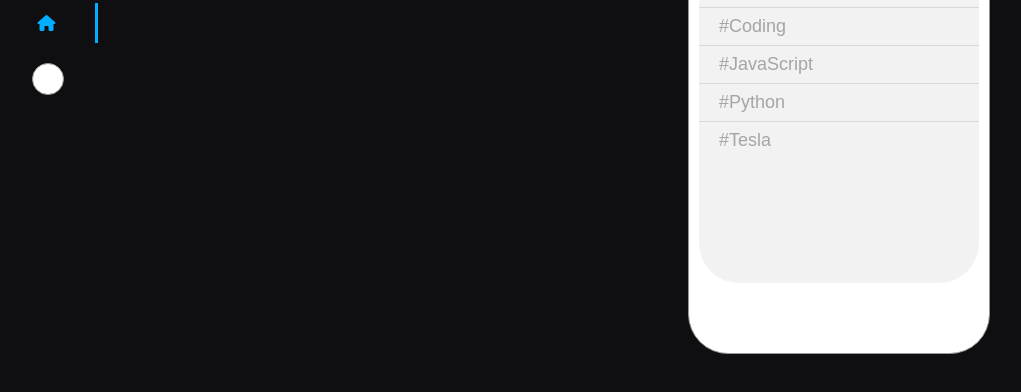
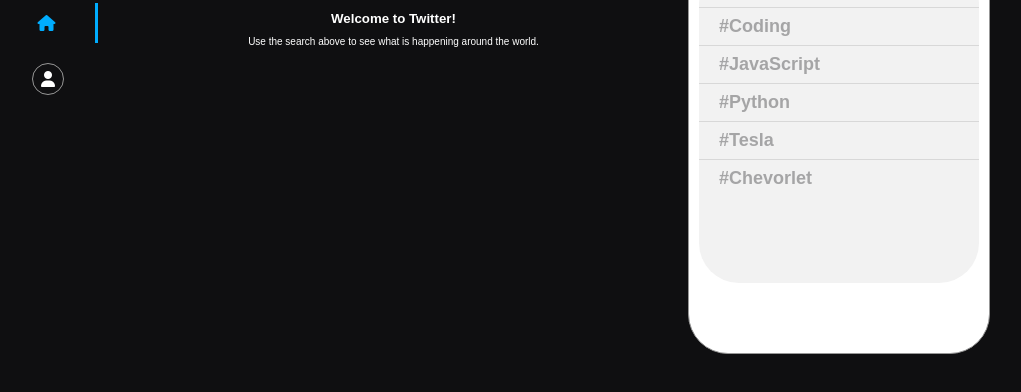
Before and after one commit to jchaparro94/twitterClone, a plain HTML site: page app/index.html in a window 1280 px wide. Shown: the part 78-470 px from the top of the page, without its empty margins (3-1024 px from the left). Drawn offline with nearby package versions, Linux system fonts and the light colour scheme.

Commit message:
finished final styling to the page. Also fixed a bug regarding the video/gif loading function

```diff
--- a/app/index.html
+++ b/app/index.html
@@ -23,7 +23,9 @@
                <i class="fas fa-home"></i>
             </div>
             <div class="profile-container">
-               <div class="profile"></div>
+               <div class="profile">
+                  <i class="fas fa-user"></i>
+               </div>
             </div>
          </div>
       </div>
@@ -34,6 +36,10 @@
             <i class="fas fa-search fa-flip-horizontal" onclick="getTwitterData()"></i>
          </div>
          <div class="tweets-list">
+            <div class="tweets-welcome-message">
+               <h5>Welcome to Twitter!</h5>
+               <p>Use the search above to see what is happening around the world.</p>
+            </div>
             <!-- js code -->
          </div>
          <div class="next-page-container" id="next-page" onclick="onNextPage()">
@@ -50,6 +56,7 @@
                   <li onclick="selectTrend(this)">#JavaScript</lionclick="selectTrend(this)">
                   <li onclick="selectTrend(this)">#Python</li>
                   <li onclick="selectTrend(this)">#Tesla</li>
+                  <li onclick="selectTrend(this)">#Chevorlet</li>
                </ul>
             </div>
          </div>
--- a/app/js/index.js
+++ b/app/js/index.js
@@ -103,16 +103,18 @@
    mediaList.map((media) => {
       if (media.type == "video") {
          videoExists = true;
+         const videoVariant = media.video_info.variants.find((variant)=> variant.content_type == 'video/mp4');
          videoContent += `
          <video controls>
-            <source src="${media.video_info.variants[0].url}" type="video/mp4">
+            <source src="${videoVariant.url}" type="video/mp4">
          </video>
          `
       } else if (media.type == "animated_gif") {
          videoExists = true;
+         const videoVariant = media.video_info.variants.find((variant)=> variant.content_type == 'video/mp4');
          videoContent += `
          <video loop autoplay>
-            <source src="${media.video_info.variants[0].url}" type="video/mp4">
+            <source src="${videoVariant.url}" type="video/mp4">
          </video>
          `
       }
--- a/app/style/style.css
+++ b/app/style/style.css
@@ -2,6 +2,7 @@
 body {
    margin: 0;
    font-family: Arial, Helvetica, sans-serif;
+   background-color: #0f0f11;
 }
 
 .container {
@@ -22,6 +23,10 @@
 .navigation {
    margin-top: 30px;
    color: white;
+   position: fixed;
+   width: 20%;
+   max-width: 100px;
+   min-width: 70px;
 }
 
 .logo {
@@ -53,9 +58,11 @@
 .profile {
    height: 30px;
    width: 30px;
-   background-color: white;
    border-radius: 50%;
    border: 1px solid #979797;
+   display: flex;
+   align-items: center;
+   justify-content: center;
 }
 
 /*==========================================*/
@@ -64,6 +71,19 @@
    flex: 1;
    display: flex;
    flex-direction: column;
+}
+
+.tweets-welcome-message {
+   color: white;
+   text-align: center;
+}
+
+.tweets-welcome-message h5 {
+   margin-bottom: 0;
+}
+
+.tweets-welcome-message p {
+   font-size: 10px;
 }
 
 .tweets-search-container {
@@ -129,6 +149,7 @@
    background-color: white;
    border: 1px solid #979797;
    border-radius: 40px;
+   position: fixed;
 }
 
 .tweets-trending {
@@ -158,6 +179,7 @@
    font-size: 18px;
    color: #a5a5a6;
    padding: 8px 0px 8px 20px;
-   border-top: 1px solid #D8D8D8;
+   border-top: 0.5px solid #D8D8D8;
    cursor: pointer;
+   font-weight: 600;
 }
```
Also changed, not shown: app/style/profile-avatar.png (added).
